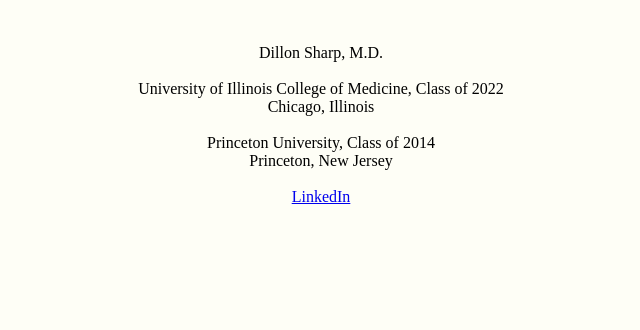
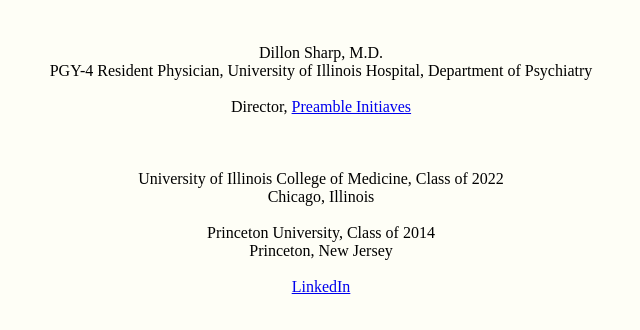
Before and after one commit to dillonsharp/website, a plain HTML site: page index.html in a window 1280 px wide. Shown: the whole page, without its empty margins (319-959 px from the left). Drawn offline with Linux system fonts and the light colour scheme.

Commit message:
Update index.html

```diff
--- a/index.html
+++ b/index.html
@@ -6,7 +6,15 @@
 <br>
 Dillon Sharp, M.D.
 <br>
+PGY-4 Resident Physician, University of Illinois Hospital, Department of Psychiatry
 <br>
+<br>
+Director, <a href="https://www.preamble.org/" target="_blank"> Preamble Initiaves</a>
+<br>
+<br>
+<br>
+<br>
+
 University of Illinois College of Medicine, Class of 2022
 <br>
 Chicago, Illinois
```
